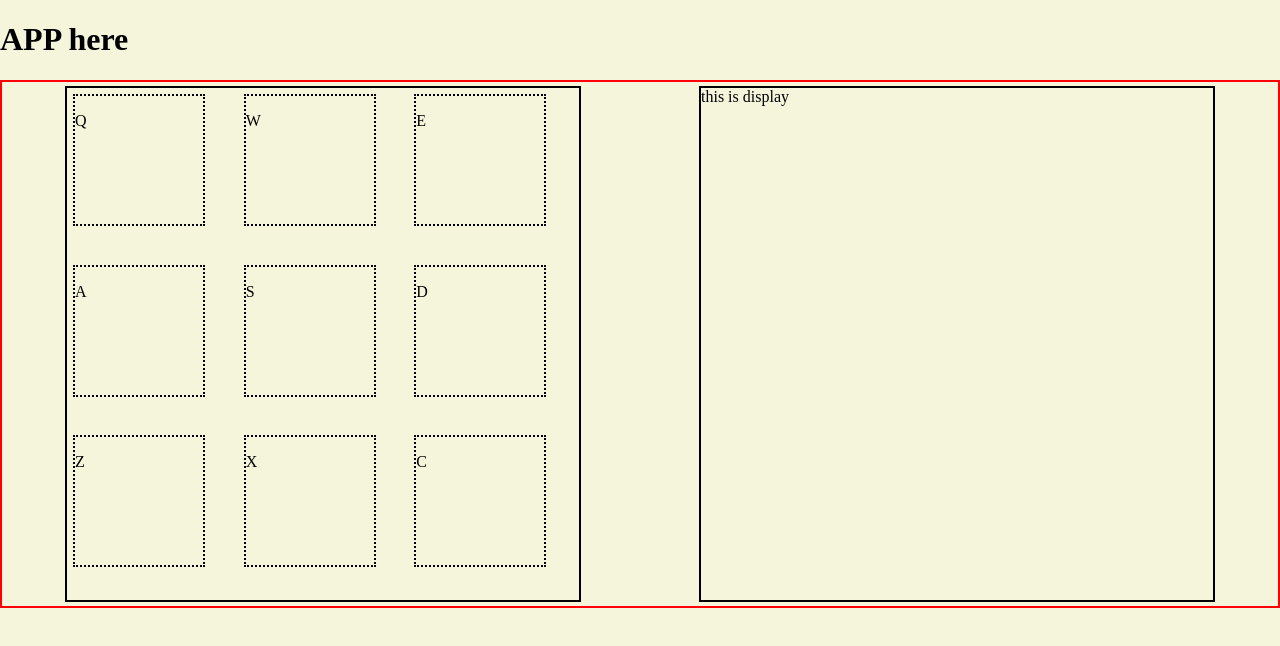
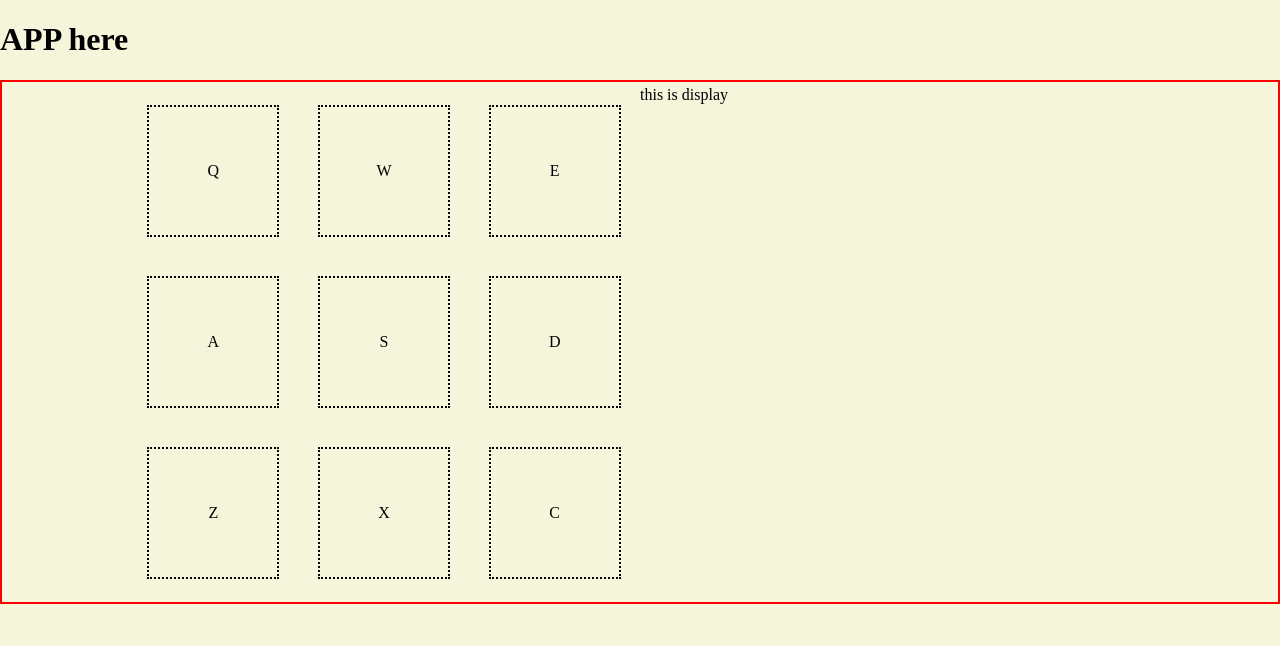
Before and after one commit to markoter/drum_machine, a React (Create React App) app: page / in a window 1280 px wide. Shown: the top 646 px of the page. Built offline with nearby package versions, Linux system fonts and the light colour scheme.

Commit message:
done styling for now

```diff
--- a/src/index.css
+++ b/src/index.css
@@ -13,18 +13,23 @@ body {
   border: 2px solid red;
   padding: 4px;
   display: flex;
-  justify-content: space-around;
+  justify-content: center;
 }
 #drum-machine .machine-part {
   height: 40vw;
   width: 40vw;
+}
+#drum-machine #pads-grid {
   display: grid;
   grid-template-columns: repeat(3, 1fr);
-  border: 2px solid var(--main-color);
+  align-items: center;
+  justify-items: center;
 }
-#drum-machine .machine-part .drum-pad {
+#drum-machine #pads-grid .drum-pad {
   border: 2px dotted var(--main-color);
   height: 10vw;
   width: 10vw;
-  margin: 6px;
+  display: flex;
+  justify-content: center;
+  align-items: center;
 }/*# sourceMappingURL=index.css.map */
--- a/src/index.scss
+++ b/src/index.scss
@@ -14,20 +14,27 @@ body {
     border: 2px solid red;
     padding: 4px;
     display: flex;
-    justify-content: space-around;
+    justify-content: center;
 
     .machine-part {
         height: 40vw;
         width: 40vw;
+        //border: 2px solid var(--main-color);
+    }
+
+    #pads-grid {
         display: grid;
         grid-template-columns: repeat(3, 1fr);
-        border: 2px solid var(--main-color);
+        align-items: center;
+        justify-items: center;
 
         .drum-pad {
             border: 2px dotted var(--main-color);
             height: 10vw;
             width: 10vw;
-            margin: 6px;
+            display: flex;
+            justify-content: center;
+            align-items: center;
         }
     }
 }
```
Also changed, not shown: 1 other file (tests, documents, lock files or other folders).
